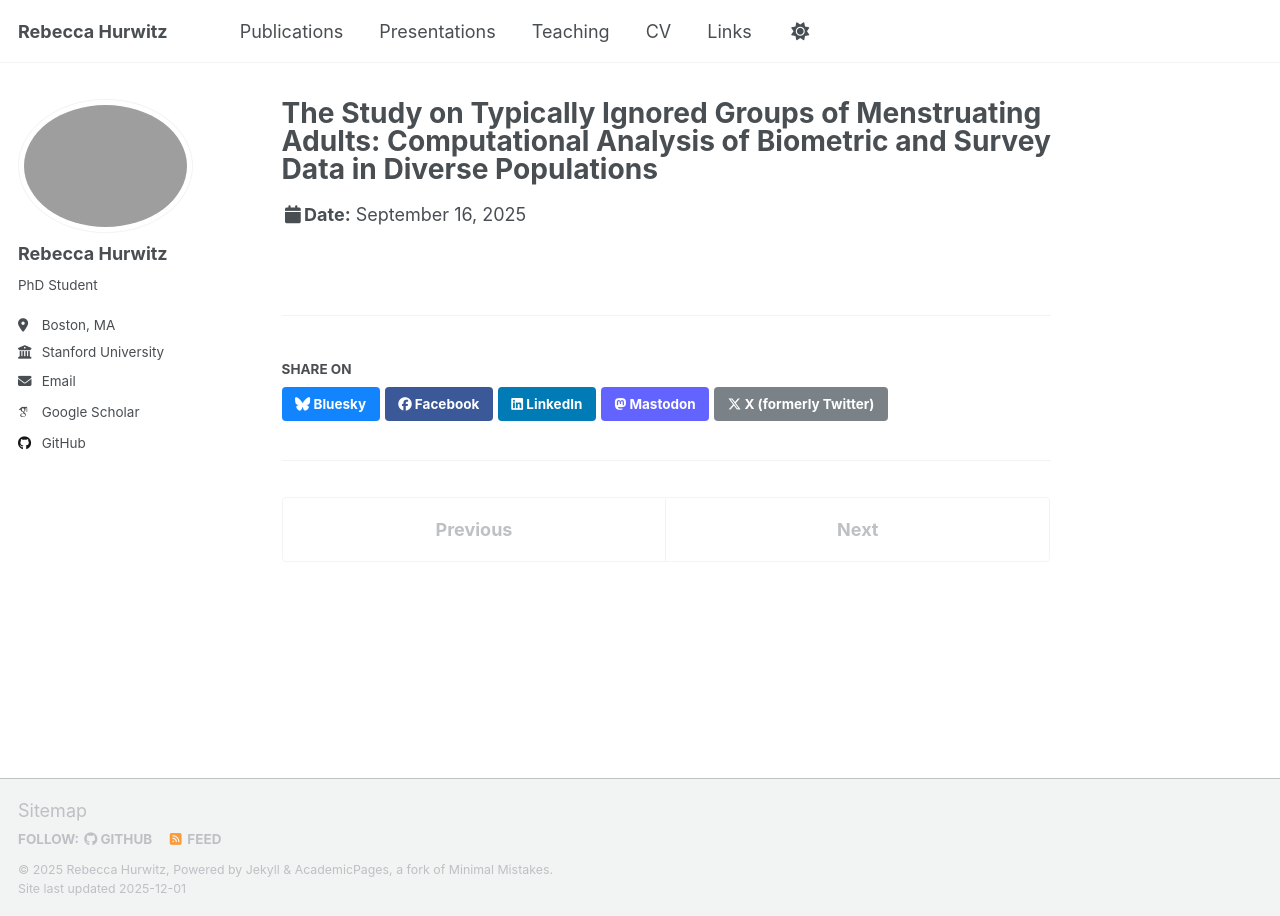
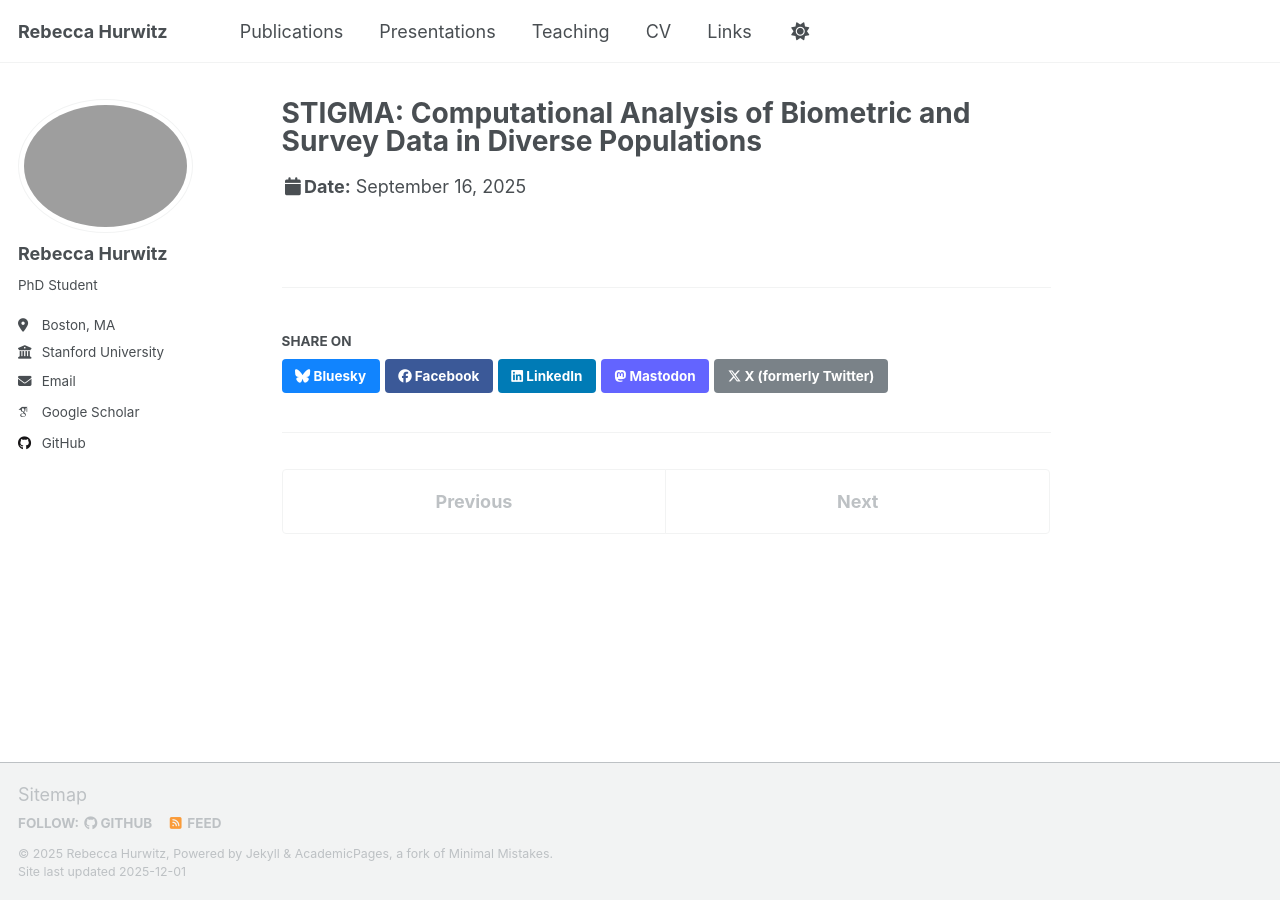
Before and after one commit to rebeccahurwitz/rebeccahurwitz.github.io, a Jekyll site: the page built from _talks/2025-09-16-talk-1.md, in a window 1280 px wide. Built offline with Jekyll 4.4.1, drawn with Linux system fonts in a browser that asks for light colours; some web fonts are replaced; a script that is not in the unit is left out.

Commit message:
Update 2025-09-16-talk-1.md

```diff
--- a/_talks/2025-09-16-talk-1.md
+++ b/_talks/2025-09-16-talk-1.md
@@ -1,5 +1,5 @@
 ---
-title: "The Study on Typically Ignored Groups of Menstruating Adults: Computational Analysis of Biometric and Survey Data in
+title: "STIGMA: Computational Analysis of Biometric and Survey Data in
 Diverse Populations"
 collection: talks
 type: "Poster"
```
